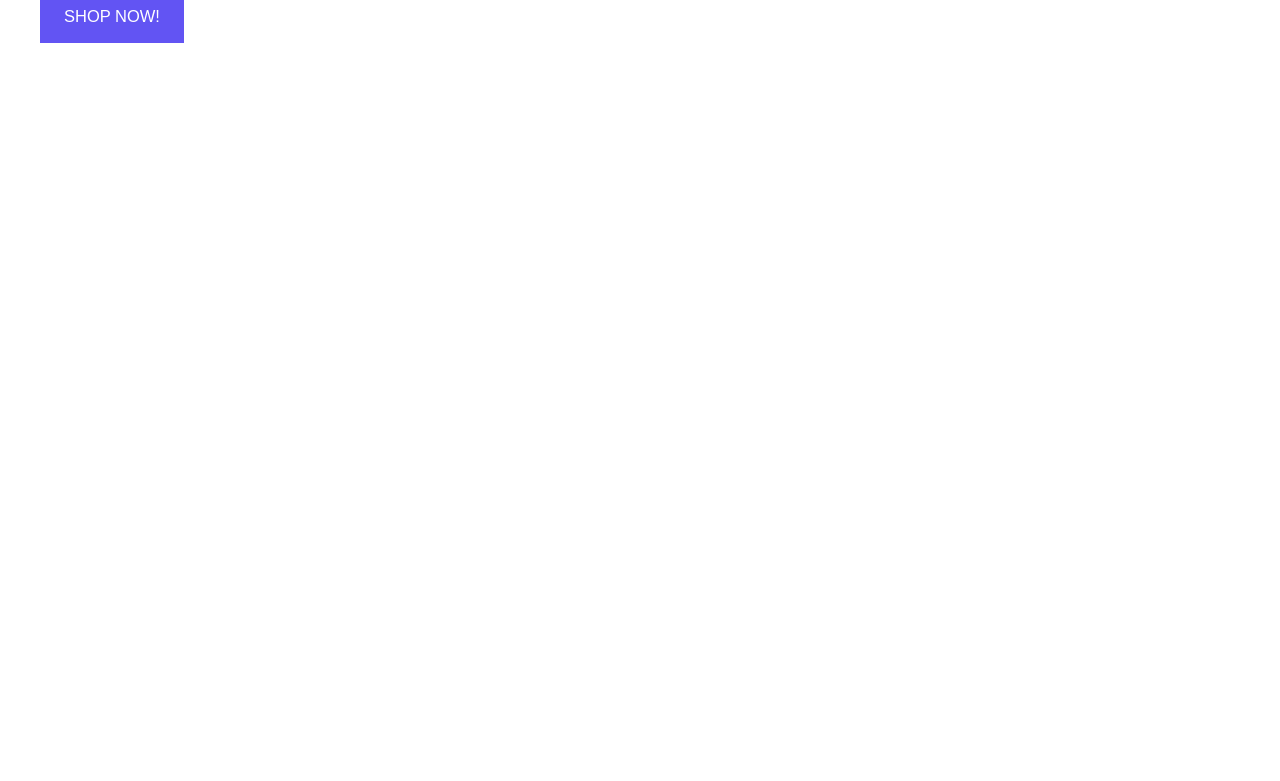
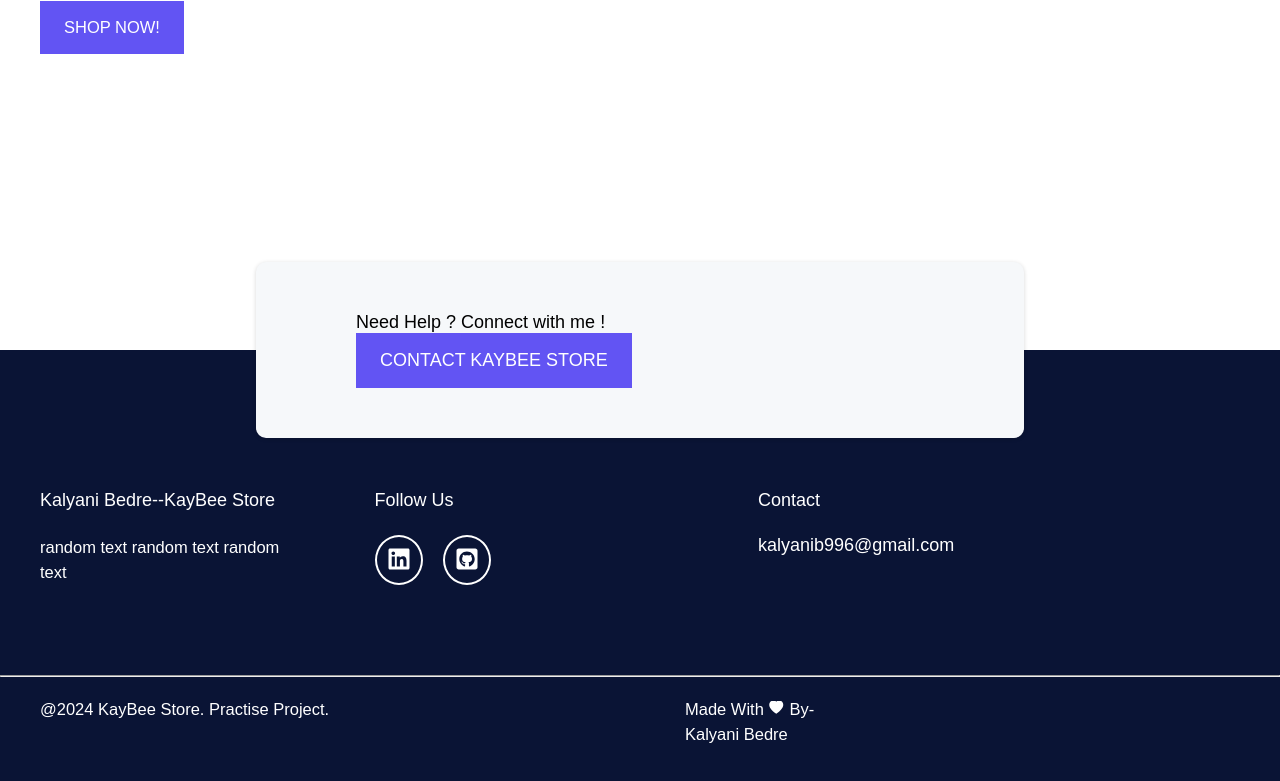
Before and after one commit to kalyanib996/KayBee-Store, a React (Create React App) app: page /about in a window 1280 px wide. Shown: the part 587-1368 px from the top of the page. Before the commit the page ends 800 px from the top, so only its background shows below. Built offline with nearby package versions, Linux system fonts and the light colour scheme.

Commit message:
footer, context implementation

```diff
--- a/src/App.js
+++ b/src/App.js
@@ -10,6 +10,8 @@ import ErrorPage from './components/ErrorPage';
 import { GlobalStyle } from './Styles/GlobalStyle';
 import { ThemeProvider } from 'styled-components';
 import Header from './components/Header';
+import Footer from './components/Footer';
+import { StoreProvider } from './appContext/ProductContext';
 function App() {
   const theme = {
     colors: {
@@ -19,7 +21,7 @@ function App() {
       black: "#212529",
       helper: "#8490ff",
       bg: "#F6F8FA",
-      footer_bg: "0a1435",
+      footer_bg: "#0a1435",
       btn: "rgb(98 84 243)",
       border: "rgba(98, 84, 243, 0.5)",
       hr: "#ffffff",
@@ -36,11 +38,13 @@ function App() {
   };
   return (
     <>
+    <StoreProvider>
     <ThemeProvider theme={theme}>
     <GlobalStyle/>
     <Header/>
     <Routes>
       <Route path="/" element={<Home/>}/>
+      <Route path="/home" element={<Home/>}/>
       <Route path="/about" element={<About/>}/>
       <Route path="/products" element={<Products/>}/>
       <Route path="/contact" element={<Contact/>}/>
@@ -48,7 +52,9 @@ function App() {
       <Route path="/cart" element={<Cart/>}/>
       <Route path="*" element={<ErrorPage/>}/>
     </Routes>
+    <Footer/>
     </ThemeProvider>
+    </StoreProvider>
     </>
   );
 }
--- /dev/null
+++ b/src/appContext/ProductContext.js
@@ -0,0 +1,12 @@
+import { createContext,useContext } from "react";
+const StoreContext=createContext();
+const StoreProvider=({children})=>{
+    return <StoreContext.Provider value={"Mutki"}>{children}</StoreContext.Provider>
+};
+
+// customHook
+const useProductContext=()=>{
+    return useContext(StoreContext);
+}
+
+export {StoreProvider,useProductContext}
--- a/src/components/About.jsx
+++ b/src/components/About.jsx
@@ -1,13 +1,18 @@
-import React from 'react';
+import React, { useContext } from 'react';
 import HeroComponent from './HeroComponent';
+import {useProductContext} from '../appContext/ProductContext'
 
 const About = () => {
+  // const name= useContext(StoreContext); implemented customHook instead of useContext
+  const name= useProductContext();
   const data={
     name:"Online Shopping App --by Kalyani Bedre"
   }
   return (
+    <>
+    {name}
     <HeroComponent pageName={data}/>
-
+    </>
   )
 }
 
--- a/src/components/ErrorPage.jsx
+++ b/src/components/ErrorPage.jsx
@@ -1,9 +1,20 @@
 import React from 'react'
-
+import styled from 'styled-components'
+import { Button } from '../Styles/Button';
+import { NavLink } from 'react-router-dom';
+import { IoMdSad } from "react-icons/io";
 const ErrorPage = () => {
   return (
-    <h1>ErrorPage</h1>
+    <Container>
+    <h1>Page not Found <IoMdSad/></h1>
+
+    <Button style={{position:"relative", left:"7%"}}> <NavLink to="/home"> Home</NavLink></Button>
+    </Container>
   )
 }
-
+const Container= styled.section`
+position:relative;
+left:40%;
+padding-top: 8rem;
+`;
 export default ErrorPage
--- a/src/components/Footer.jsx
+++ b/src/components/Footer.jsx
@@ -1,9 +1,146 @@
-import React from 'react'
-
+import React from "react";
+import styled from "styled-components";
+import { Button } from "../Styles/Button";
+import { NavLink } from "react-router-dom";
+import { FaLinkedin, FaGithubSquare } from "react-icons/fa";
+import { BsFillHeartFill } from "react-icons/bs";
 const Footer = () => {
   return (
-    <div>Footer</div>
-  )
-}
+    <Container>
+            <section className="contact-short">
+        <div classname="grid grid-two-column">
+          <div>
+            <h3>Need Help ? Connect with me !</h3>
+          </div>
+          <div>
+            <Button>
+              <NavLink to="/contact">Contact KayBee Store</NavLink>
+            </Button>
+          </div>
+        </div>
+      </section>
+      <footer>
+        <div className="container  grid grid-four-column">
+          <div className="footer-about">
+            <h3>Kalyani Bedre--KayBee Store</h3>
+            <p>random text random text random text</p>
+          </div>
+          <div className="footer-social">
+            <h3>Follow Us</h3>
+            <div className="footer-social--icons">
+              <div>
+                <a
+                  href="https://www.linkedin.com/in/kalyani-bedre-224b444b"
+                  target="_blank"
+                >
+                  <FaLinkedin className="icons" />
+                </a>
+              </div>
 
-export default Footer
+              <div>
+                <a href="https://github.com/kalyanib996" target="_blank">
+                  <FaGithubSquare className="icons" />
+                </a>
+              </div>
+            </div>
+          </div>
+          <div className="footer-contact">
+            <h3>Contact</h3>
+            <h3>kalyanib996@gmail.com</h3>
+          </div>
+        </div>
+        <div className="footer-bottom--section">
+          <hr />
+          <div className="container grid grid-two-column ">
+            <p>@{new Date().getFullYear()} KayBee Store. Practise Project.</p>
+            <div>
+              <p>Made With <BsFillHeartFill style={{paddingTop:"0.25rem"}}/>  By-</p>
+              <p>Kalyani Bedre</p>
+            </div>
+          </div>
+        </div>
+      </footer>
+    </Container>
+  );
+};
+const Container = styled.section`
+  .iSIFGq {
+    margin: 0;
+  }
+
+  .contact-short {
+    max-width: 60vw;
+    margin: auto;
+    padding: 5rem 10rem;
+    background-color: ${({ theme }) => theme.colors.bg};
+    border-radius: 1rem;
+    box-shadow: ${({ theme }) => theme.colors.shadowSupport};
+    transform: translateY(50%);
+
+    .grid div:last-child {
+      justify-self: end;
+      align-self: center;
+    }
+  }
+
+  footer {
+    padding: 14rem 0 9rem 0;
+    background-color: ${({ theme }) => theme.colors.footer_bg};
+    h3 {
+      color: ${({ theme }) => theme.colors.hr};
+      margin-bottom: 2.4rem;
+    }
+    p {
+      color: ${({ theme }) => theme.colors.white};
+    }
+    .footer-social--icons {
+      display: flex;
+      gap: 2rem;
+
+      div {
+        padding: 1rem;
+        border-radius: 50%;
+        border: 2px solid ${({ theme }) => theme.colors.white};
+
+        .icons {
+          color: ${({ theme }) => theme.colors.white};
+          font-size: 2.4rem;
+          position: relative;
+          cursor: pointer;
+        }
+      }
+    }
+  }
+
+  .footer-bottom--section {
+    padding-top: 9rem;
+
+    hr {
+      margin-bottom: 2rem;
+      color: ${({ theme }) => theme.colors.hr};
+      height: 0.1px;
+    }
+  }
+
+  @media (max-width: ${({ theme }) => theme.media.mobile}) {
+    .contact-short {
+      max-width: 80vw;
+      margin: 4.8rem auto;
+      transform: translateY(0%);
+      text-align: center;
+
+      .grid div:last-child {
+        justify-self: center;
+      }
+    }
+
+    footer {
+      padding: 9rem 0 9rem 0;
+    }
+
+    .footer-bottom--section {
+      padding-top: 4.8rem;
+    }
+  }
+`;
+export default Footer;
--- a/src/components/home.jsx
+++ b/src/components/home.jsx
@@ -3,7 +3,7 @@ import styled from 'styled-components';
 import HeroComponent from './HeroComponent';
 import Services from './Services';
 import Trusted from './Trusted';
-import Footer from './Footer';
+
 
 const Home = () => {
   const data={
@@ -14,7 +14,7 @@ const Home = () => {
       <HeroComponent pageName={data}/>
       <Trusted/>
     <Services/>
-    <Footer/>
+
     </>
 
 
```
